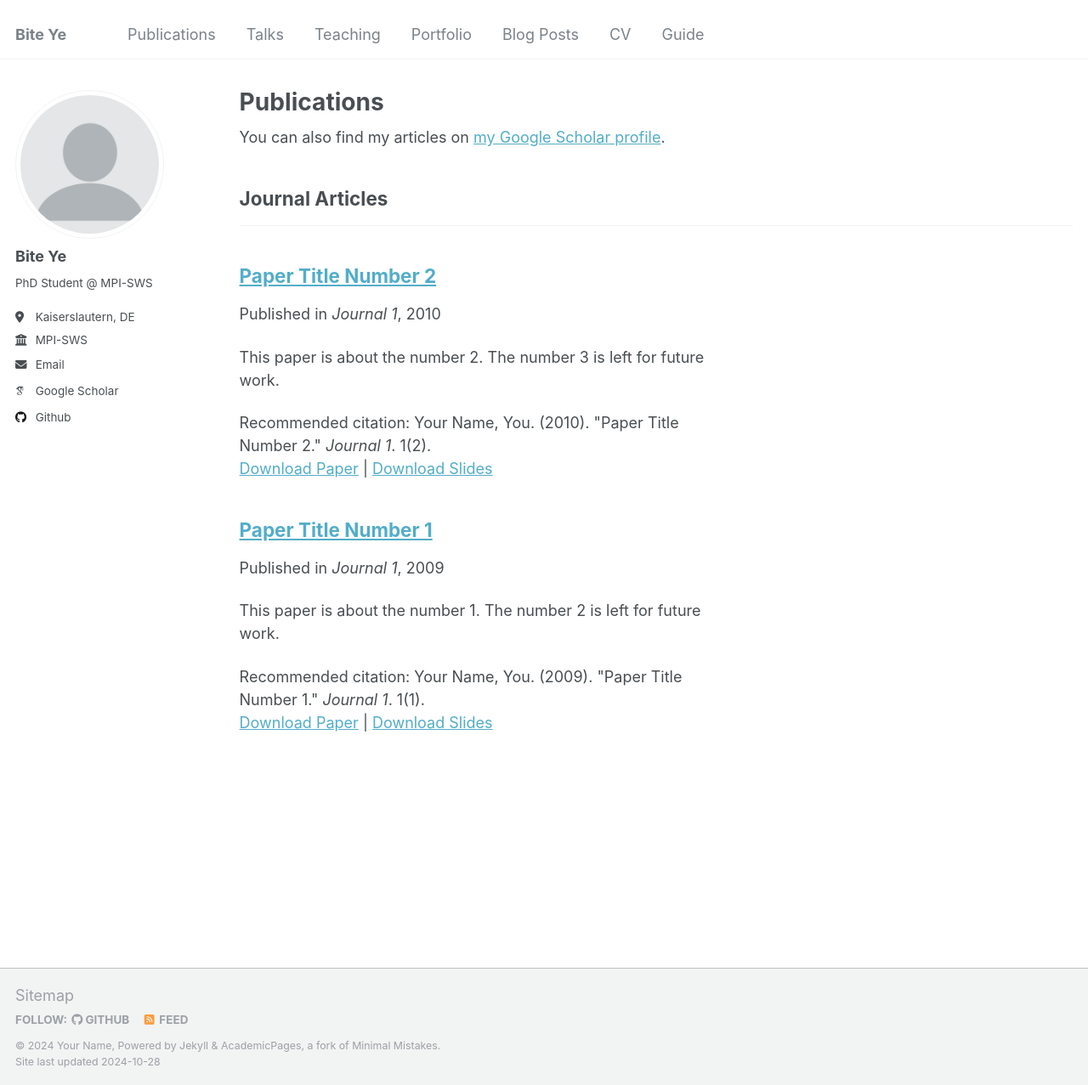
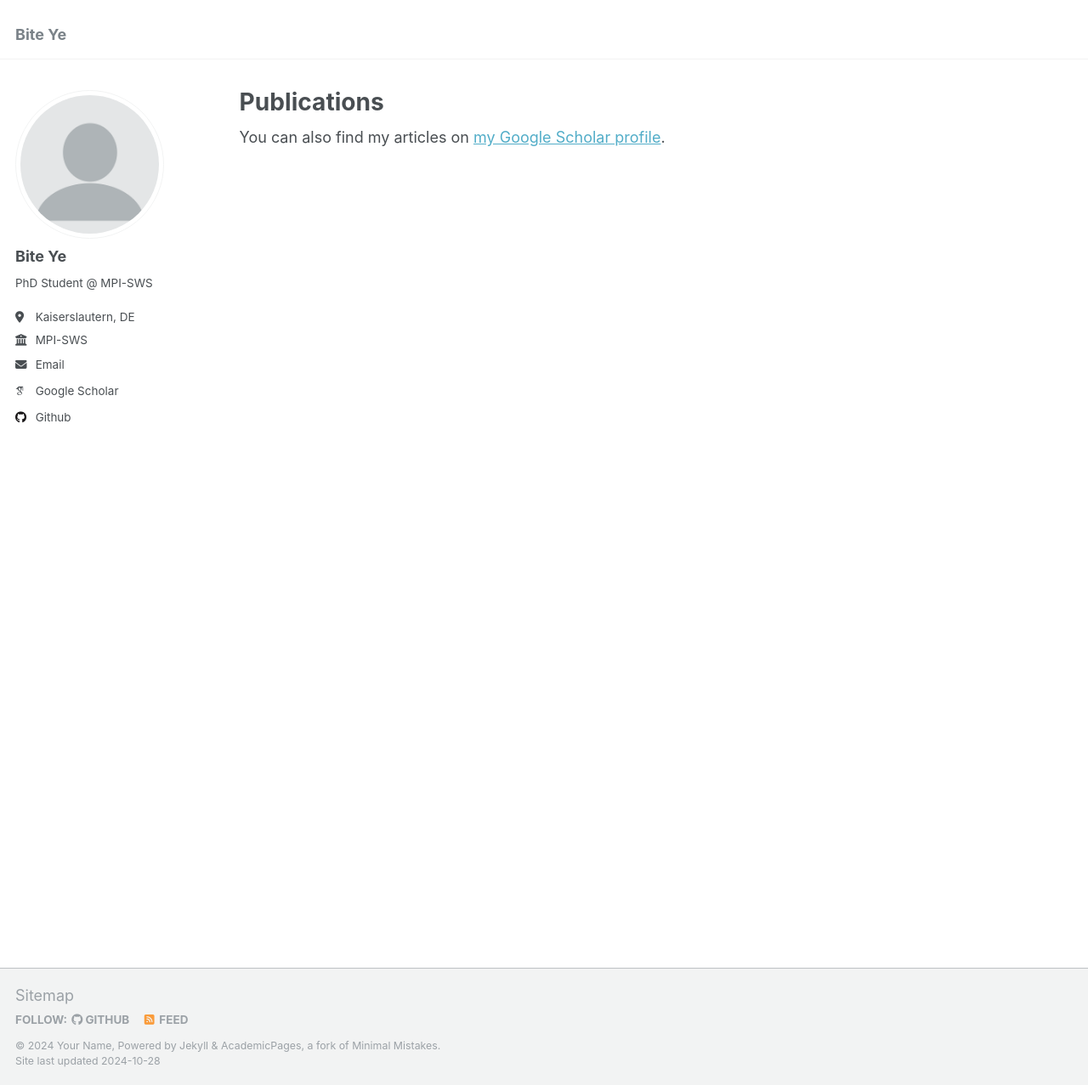
Before and after one commit to msdx321/msdx321.github.io, a Jekyll site: the page built from _pages/publications.html, in a window 1280 px wide and 1277 px high. Shown: the whole window at 85% size. Built offline with Jekyll 4.4.1, drawn with Linux system fonts in a browser that asks for light colours; some web fonts are replaced.

Commit message:
More clean up
Signed-off-by: msdx321 <msdx321@gmail.com>

```diff
--- a/_publications/2009-10-01-paper-title-number-1.md
+++ /dev/null
@@ -1,14 +0,0 @@
----
-title: "Paper Title Number 1"
-collection: publications
-category: manuscripts
-permalink: /publication/2009-10-01-paper-title-number-1
-excerpt: 'This paper is about the number 1. The number 2 is left for future work.'
-date: 2009-10-01
-venue: 'Journal 1'
-slidesurl: 'http://academicpages.github.io/files/slides1.pdf'
-paperurl: 'http://academicpages.github.io/files/paper1.pdf'
-citation: 'Your Name, You. (2009). &quot;Paper Title Number 1.&quot; <i>Journal 1</i>. 1(1).'
----
-
-The contents above will be part of a list of publications, if the user clicks the link for the publication than the contents of section will be rendered as a full page, allowing you to provide more information about the paper for the reader. When publications are displayed as a single page, the contents of the above "citation" field will automatically be included below this section in a smaller font.
--- a/_publications/2010-10-01-paper-title-number-2.md
+++ /dev/null
@@ -1,14 +0,0 @@
----
-title: "Paper Title Number 2"
-collection: publications
-category: manuscripts
-permalink: /publication/2010-10-01-paper-title-number-2
-excerpt: 'This paper is about the number 2. The number 3 is left for future work.'
-date: 2010-10-01
-venue: 'Journal 1'
-slidesurl: 'http://academicpages.github.io/files/slides2.pdf'
-paperurl: 'http://academicpages.github.io/files/paper2.pdf'
-citation: 'Your Name, You. (2010). &quot;Paper Title Number 2.&quot; <i>Journal 1</i>. 1(2).'
----
-
-The contents above will be part of a list of publications, if the user clicks the link for the publication than the contents of section will be rendered as a full page, allowing you to provide more information about the paper for the reader. When publications are displayed as a single page, the contents of the above "citation" field will automatically be included below this section in a smaller font.
```
Also changed, not shown: _data/navigation.yml (+14 -14 lines).
